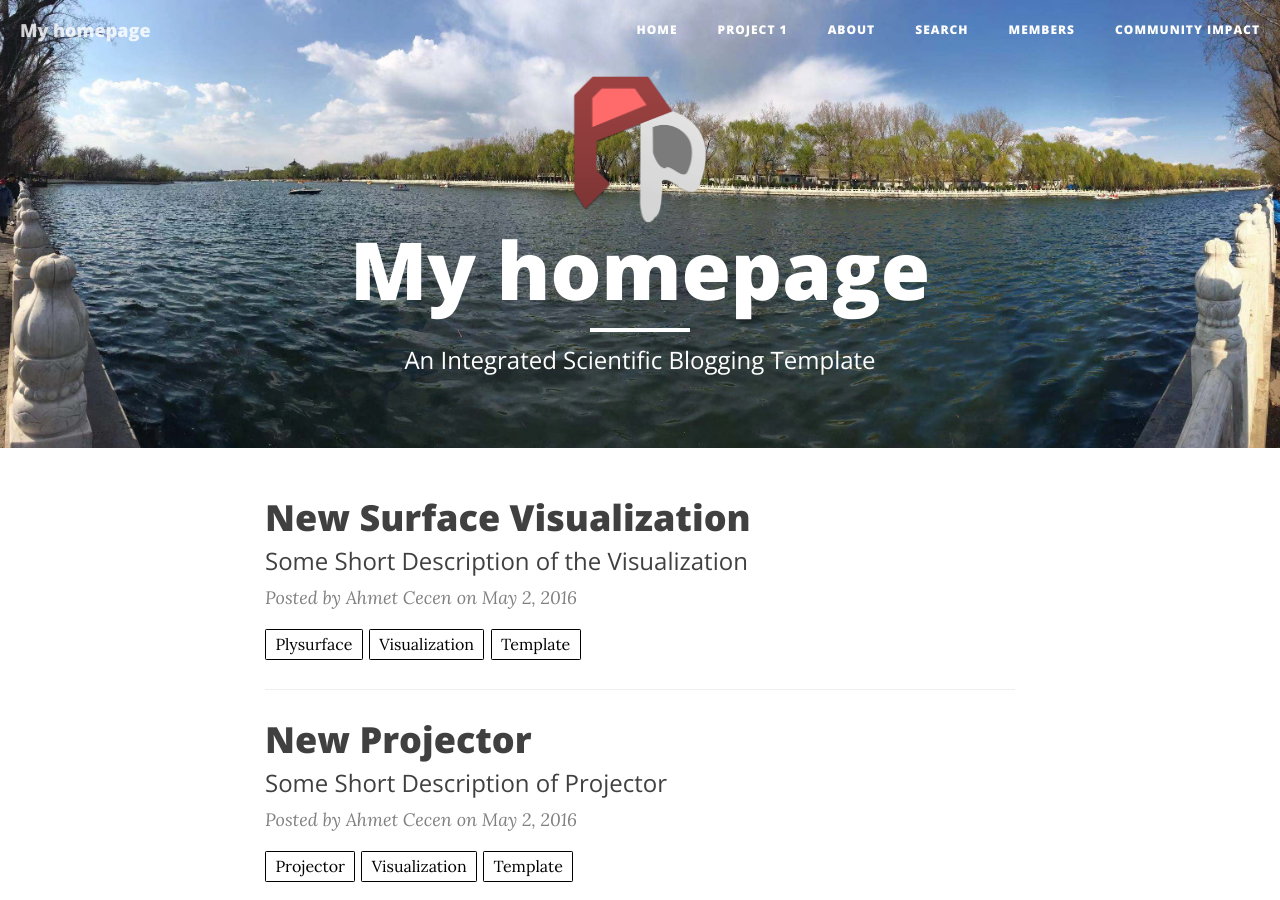
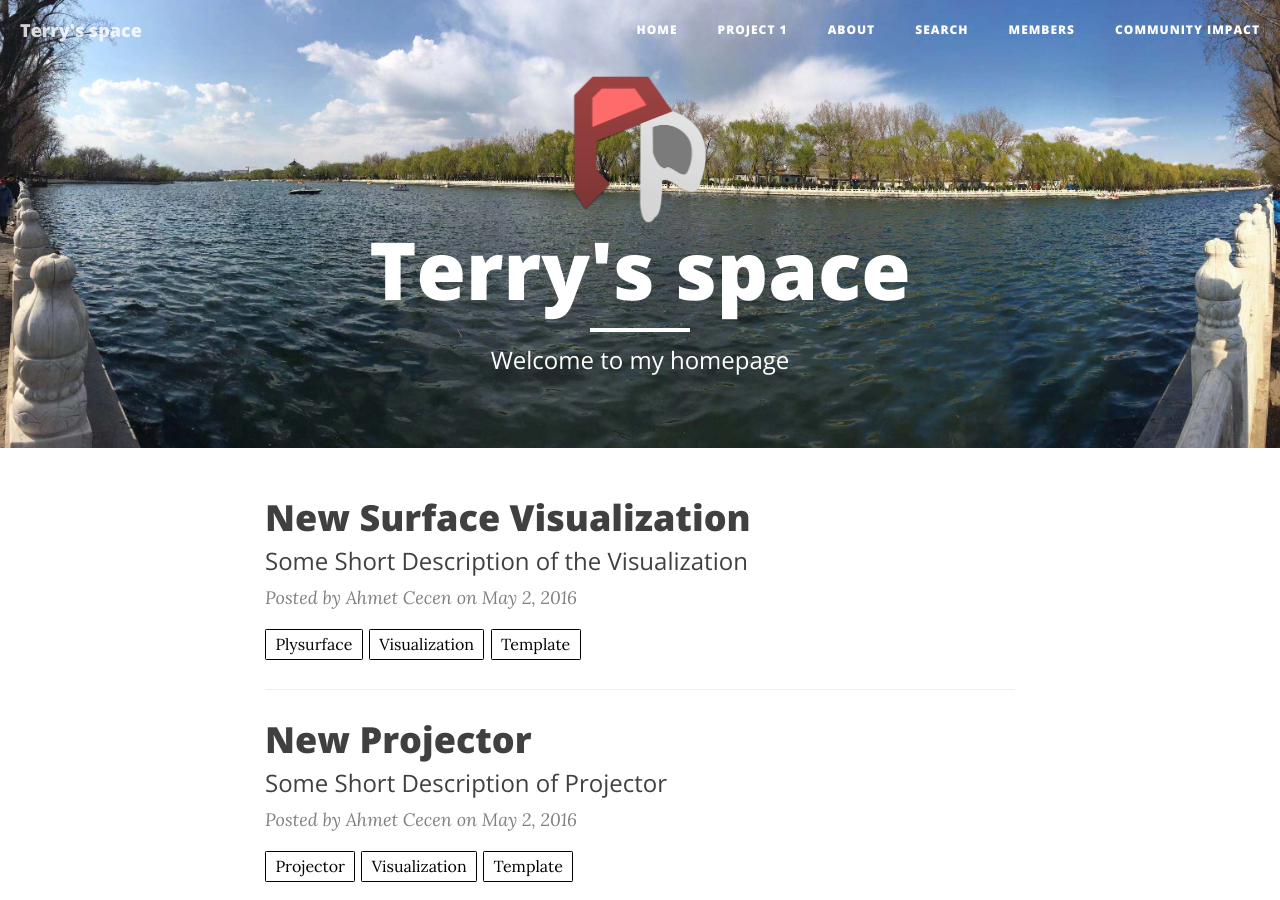
Before and after one commit to TerryBryant/TerryBryant.github.io, a Jekyll site: the page built from index.html, in a window 1280 px wide and 900 px high. Built offline with Jekyll 4.4.1, drawn with Linux system fonts in a browser that asks for light colours; nearby versions of some CDN libraries; the list of posts is cut into pages by our own code.

Commit message:
update config.yaml

```diff
--- a/_config.yml
+++ b/_config.yml
@@ -1,6 +1,6 @@
 # Site settings
-title: My homepage
-description: "An Integrated Scientific Blogging Template"
+title: Terry's space
+description: "Welcome to my homepage"
 url: "https://terrybryant.github.io"
 
 
```
Also changed, not shown: img/logos/Project-Pages-New-Logo.png.
